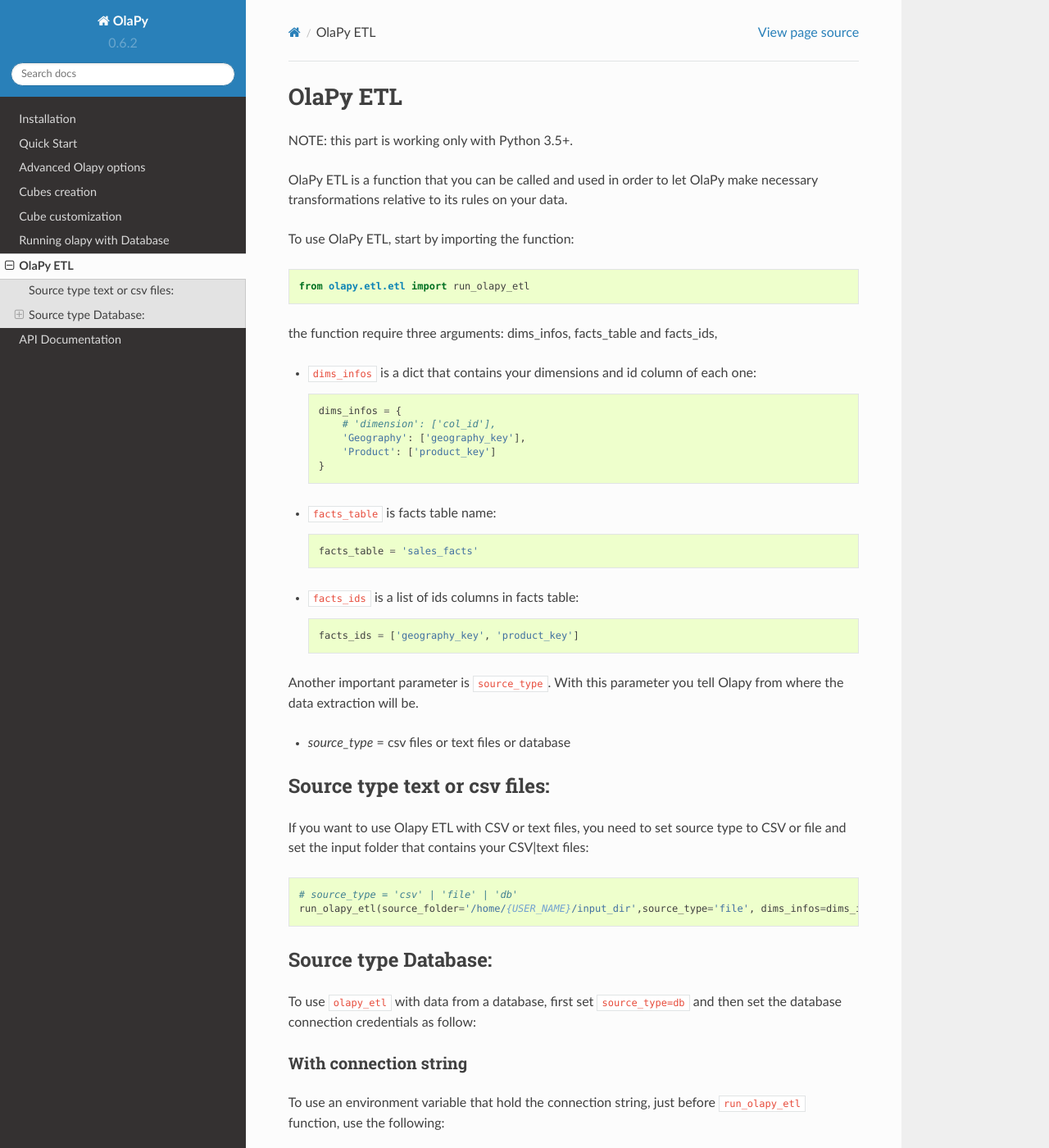
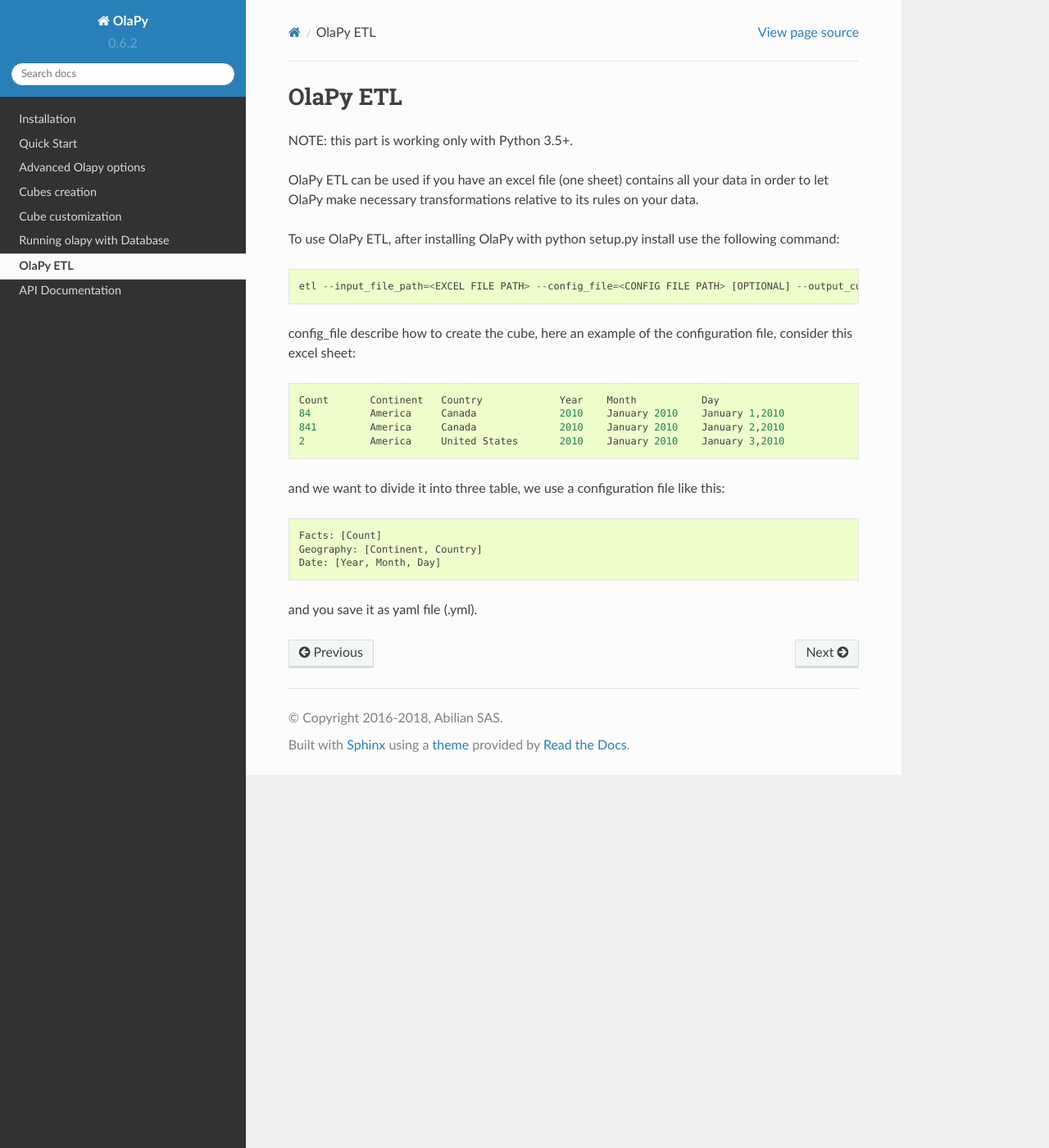
Before and after one commit to abilian/olapy, a Sphinx documentation site: the page built from docs/olapy_etl.rst, in a window 1280 px wide and 1400 px high. Shown: the whole window at 82% size. Built offline with Sphinx 7.4.7 and the Read the Docs theme 2.0.0, drawn with Linux system fonts in a browser that asks for light colours; some of the changed text lies outside the part shown.

Commit message:
update docs

```diff
--- a/docs/api.rst
+++ b/docs/api.rst
@@ -57,4 +57,4 @@
 
 
 .. automodule:: olapy.etl.etl
-        :members: run_olapy_etl
+        :members: run_etl
--- a/docs/olapy_etl.rst
+++ b/docs/olapy_etl.rst
@@ -6,87 +6,24 @@
 
 NOTE: this part is working only with Python 3.5+.
 
-OlaPy ETL is a function that you can be called and used in order to let OlaPy make necessary transformations relative to its rules on your data.
+OlaPy ETL can be used if you have an excel file (one sheet) contains all your data in order to let OlaPy make necessary transformations relative to its rules on your data.
 
-To use OlaPy ETL, start by importing the function::
+To use OlaPy ETL, after installing OlaPy with python setup.py install use the following command::
 
-    from olapy.etl.etl import run_olapy_etl
+    etl --input_file_path=<EXCEL FILE PATH> --config_file=<CONFIG FILE PATH> [OPTIONAL] --output_cube_path=<PATH WHERE TO GENERATE THE CUBE>
 
-the function require three arguments: dims_infos, facts_table and facts_ids,
+config_file describe how to create the cube, here an example of the configuration file,
+consider this excel sheet::
 
-- ``dims_infos`` is a dict that contains your dimensions and id column of each one::
+    Count	Continent   Country             Year    Month	        Day
+    84	        America	    Canada	        2010	January 2010	January 1,2010
+    841	        America	    Canada	        2010	January 2010	January 2,2010
+    2	        America	    United States	2010	January 2010	January 3,2010
 
+and we want to divide it into three table, we use a configuration file like this::
 
-    dims_infos = {
-        # 'dimension': ['col_id'],
-        'Geography': ['geography_key'],
-        'Product': ['product_key']
-    }
+    Facts: [Count]
+    Geography: [Continent, Country]
+    Date: [Year, Month, Day]
 
-- ``facts_table`` is facts table name::
-
-    facts_table = 'sales_facts'
-
-
-- ``facts_ids`` is a list of ids columns in facts table::
-
-    facts_ids = ['geography_key', 'product_key']
-
-Another important parameter is ``source_type``. With this parameter you tell Olapy from where the data extraction will be.
-
-- `source_type` = csv files or text files or database
-
-Source type text or csv files:
-------------------------------
-
-If you want to use Olapy ETL with CSV or text files, you need to set source type to CSV or file and set the input folder that contains your CSV|text files::
-
-    # source_type = 'csv' | 'file' | 'db'
-    run_olapy_etl(source_folder='/home/{USER_NAME}/input_dir',source_type='file', dims_infos=dims_infos, facts_table='sales_facts', facts_ids=facts_ids)
-
-Source type Database:
----------------------
-
-To use ``olapy_etl`` with data from a database, first set ``source_type=db`` and then set the database connection credentials as follow:
-
-With connection string
-^^^^^^^^^^^^^^^^^^^^^^
-
-To use an environment variable that hold the connection string, just before ``run_olapy_etl`` function, use the following::
-
-    export SQLALCHEMY_DATABASE_URI = mysql://root:root@localhost:3306/{Database_name} for mac/linux
-
-    set SQLALCHEMY_DATABASE_URI = mysql://root:root@localhost:3306/{Database_name} for windows
-
-**NOTE** unlike :doc:`Olapy Database config with Environnement variable <working_with_db>`, Here you **must** Specify the Database name.
-
-With config file
-^^^^^^^^^^^^^^^^
-
-If you want to use :doc:`Olapy config file <working_with_db>`, you have to add two variables to that file:
-
-    - ``db_name`` which is the database from where you want to get tables.
-    - ``driver`` which is the used driver.
-
-Here an example of full olapy config file::
-
-    dbms : postgres
-    host : localhost
-    port : 5432
-    user : postgres
-    password : root
-
-    ######### for ETL #####
-    db_name : my_db
-    driver : postgresql+psycopg2     # mysql+mysqldb | oracle+cx_oracle | mssql+pyodbc...
-
-You can take a look to `SqlAlchemy specs <http://docs.sqlalchemy.org/en/latest/core/engines.html>`_ to get more details.
-
-
-Now, after preparing the database connection with the :ref:`connection string <With connection string>`, or :ref:`the config file <With config file>`, let's run the function with those parameters::
-
-    run_olapy_etl(source_type='db', dims_infos=dims_infos, facts_table='sales_facts', facts_ids=facts_ids)
-
-Some additionnal parameters can be added to ``run_olapy_etl``:
-
-- ``in_delimiter`` to specify csv input files separator - by default: ','.
+and you save it as yaml file (.yml).
```
